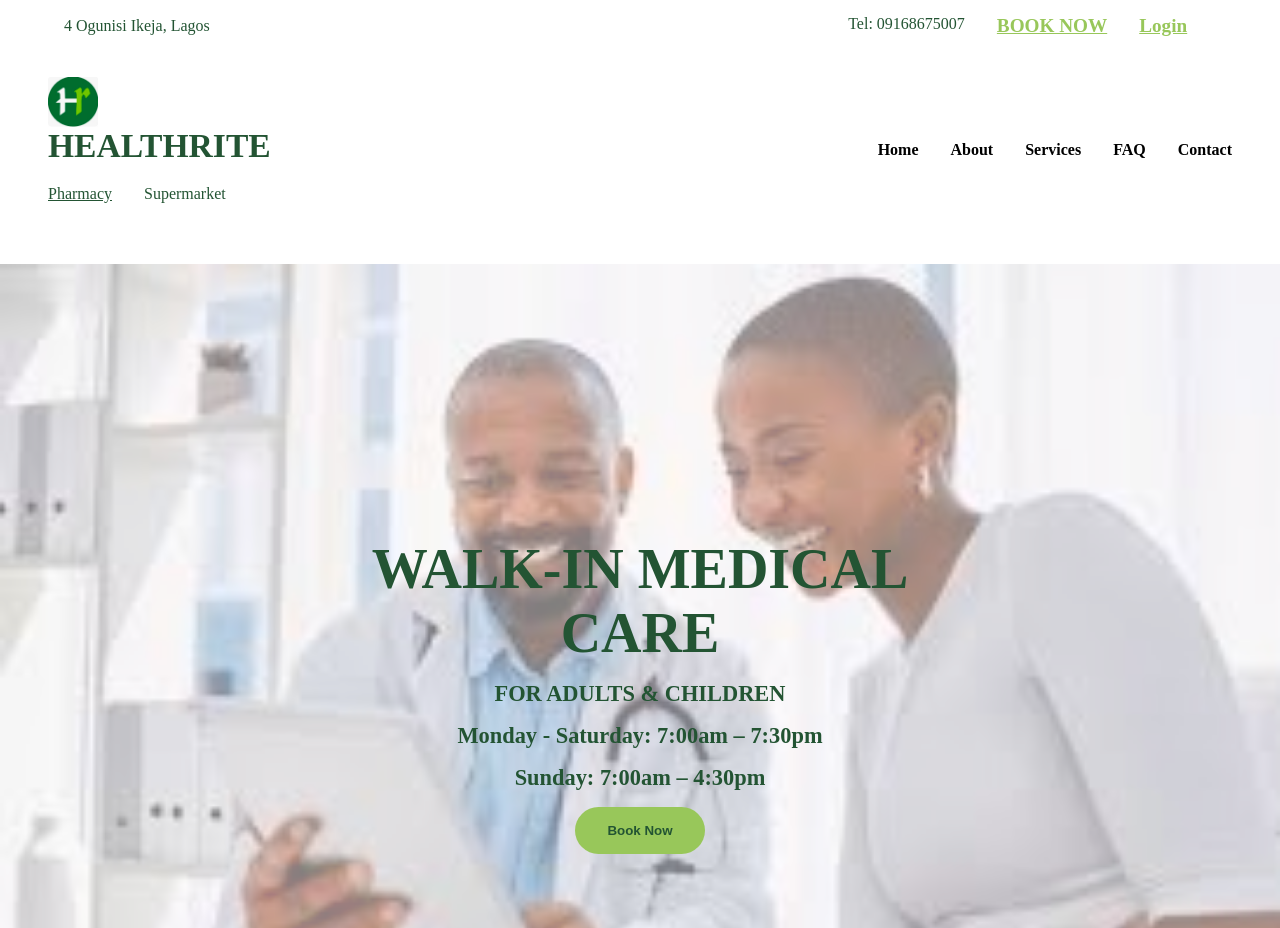
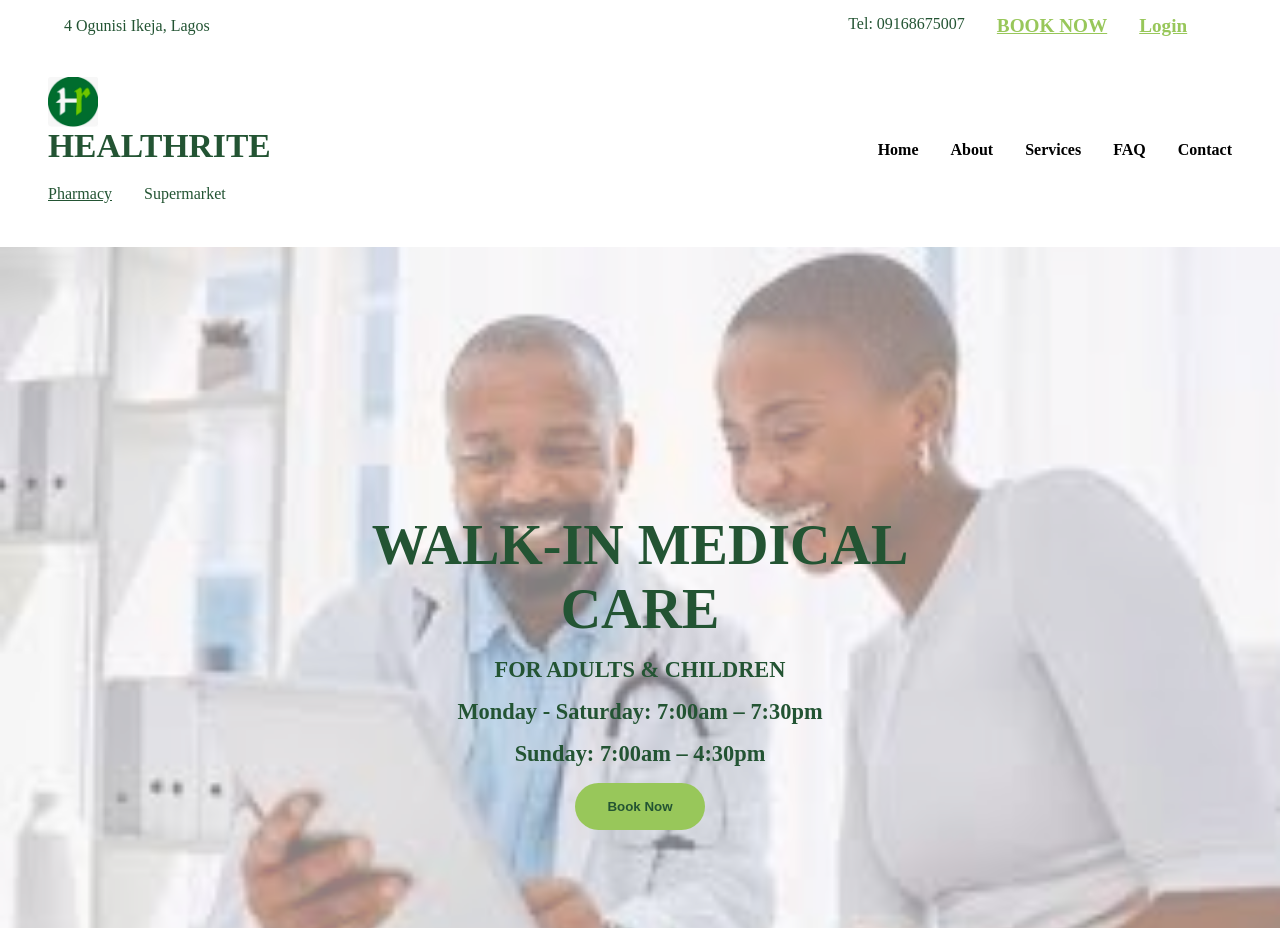
Before and after one commit to kingsfavy/Health, a website: page index.html in a window 1280 px wide. Shown: the top 928 px of the page. Drawn offline with Linux system fonts and the light colour scheme.

Commit message:
Update mediaqueries.css

```diff
--- a/mediaqueries.css
+++ b/mediaqueries.css
@@ -66,7 +66,7 @@
     main{
         padding-top:15rem;
     }
-    .bg-inner{
+    .bg{
         padding:0;
     }
 }
```
